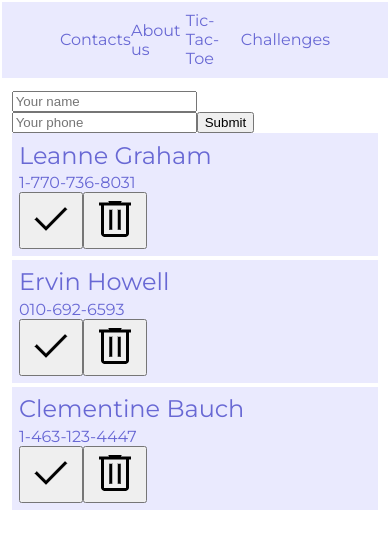
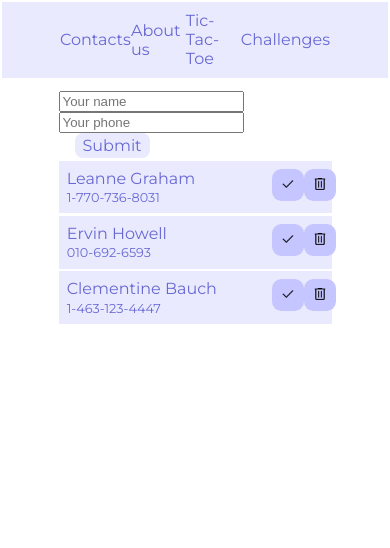
Before and after one commit to cho0op/users-list, a React (Create React App) app: page / in a window 390 px wide. Shown: the top 548 px of the page. Built offline with nearby package versions, Linux system fonts and the light colour scheme.

Commit message:
feat: add contact page adaptive design

```diff
--- a/src/components/contacts-page/Contacts.module.css
+++ b/src/components/contacts-page/Contacts.module.css
@@ -1,17 +1,79 @@
 .rect {
+    margin-top: 1%;
     margin-bottom: 1%;
-    padding: 2%;
-    background: #eaeafe;
+    padding: 3%;
+    display: grid;
+    grid-template-columns: 1fr 10%;
+    transition: all 0.1s;
 }
 
-.content{
-    padding: 3%;
+.content {
+    padding: 3% 15%;
 }
 
-.name{
+.name {
     font-size: 1.5rem;
 }
 
-.phone{
+.phone {
     padding-top: 1%;
 }
+
+.contact_item__buttons {
+    display: grid;
+    justify-items: center;
+    grid-template-columns: repeat(2, 1fr);
+}
+
+.contact_item__buttons>button {
+    background-color: #c5c5ff;
+    border-color: transparent;
+    border-radius: 1rem;
+    height: 3rem;
+}
+
+.contact_item__buttons>button:hover {
+    background-color: #a3a3ff;
+}
+
+.button_img {
+    height: 1.5rem;
+}
+
+.submit{
+    font-family: 'Montserrat';
+    color:#6868d4;
+    font-size: 1rem;
+    margin-left: 1rem;
+    background-color: #eaeafe;
+    border-color: transparent;
+    border-radius: 0.5rem;
+}
+
+.submit:hover{
+    background-color: #d6d6ff;
+    transition: all 0.3s;
+}
+
+@media (max-width:1000px) {
+    .rect {
+        grid-template-columns: 1fr 20%;
+    }
+
+    .name {
+        font-size: 1rem;
+    }
+
+    .phone {
+        font-size: 0.8rem;
+    }
+
+    .contact_item__buttons>button {
+        border-radius: 0.6rem;
+        height: 2rem;
+    }
+
+    .button_img {
+        height: 1rem;
+    }
+}
```
